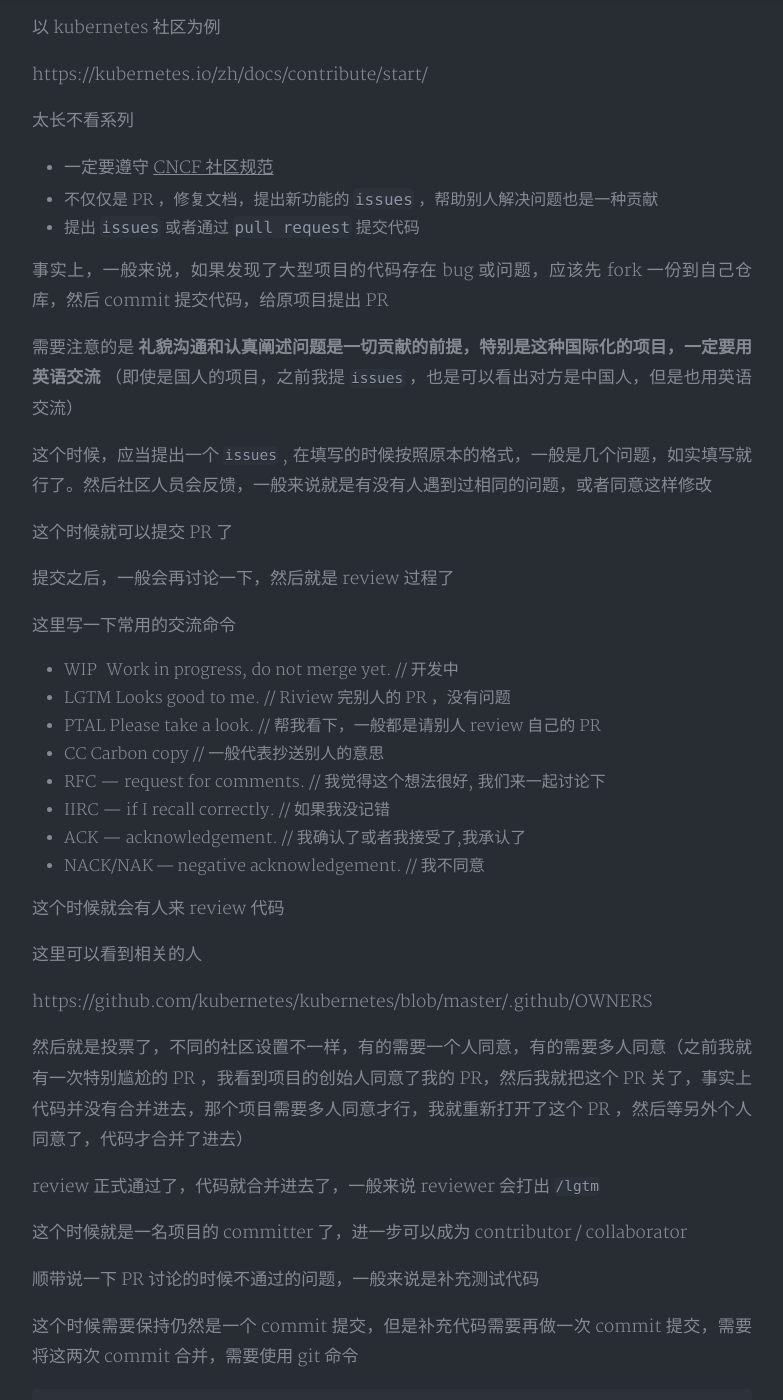
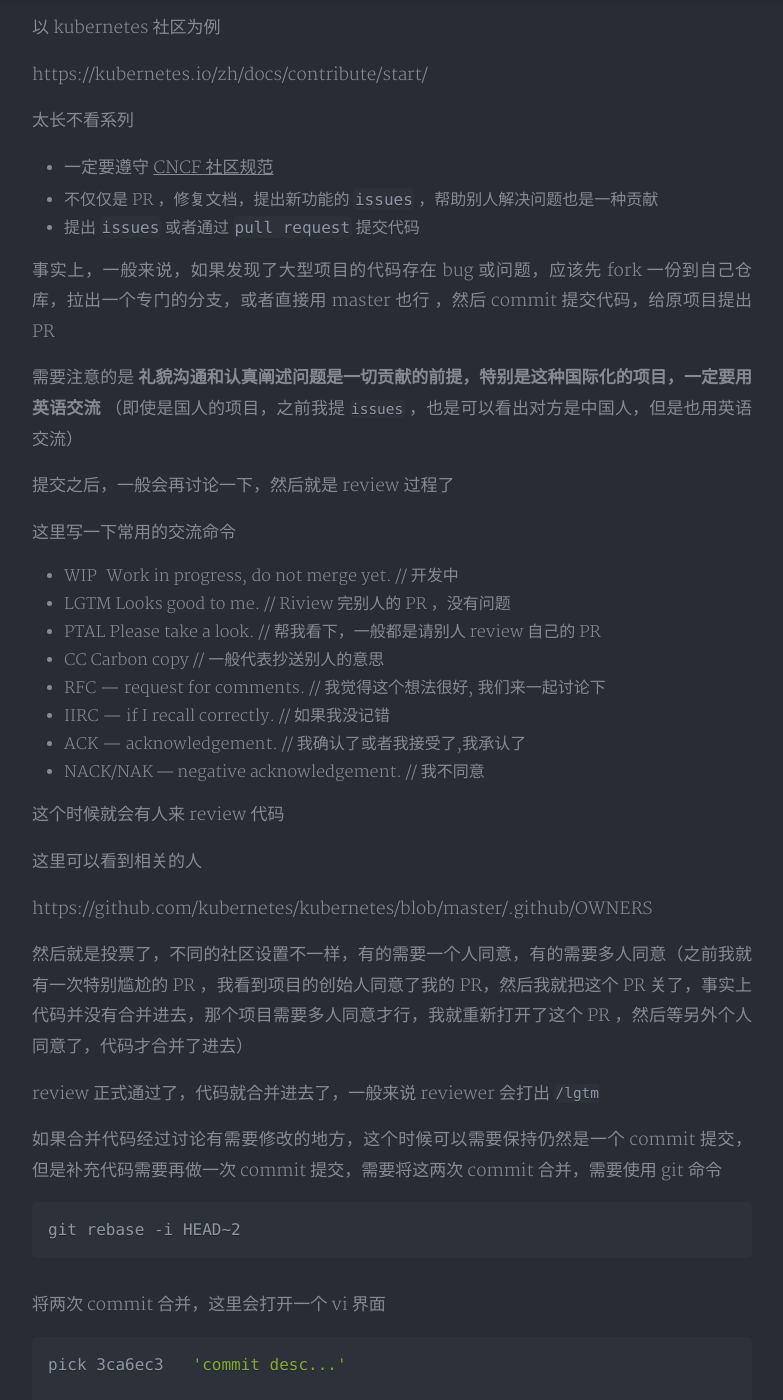
Before and after one commit to ica10888/ica10888.github.io, a Jekyll site: the page built from _posts/2020-03-22-Tekton 问题排查和 github 社区.md, in a window 1280 px wide and 1400 px high, scrolled down 2277 px. Shown: the whole window, without its empty margins (248-1031 px from the left). Built offline with Jekyll 4.4.1, drawn with Linux system fonts in a browser that asks for light colours; nearby versions of some CDN libraries; a style sheet for code colours, icons or effects is not loaded.

Commit message:
Update 2020-03-22-Tekton 问题排查和 github 社区.md

````diff
--- a/_posts/2020-03-22-Tekton 问题排查和 github 社区.md
+++ b/_posts/2020-03-22-Tekton 问题排查和 github 社区.md
@@ -74,13 +74,9 @@
 - 不仅仅是 PR ，修复文档，提出新功能的 `issues` ，帮助别人解决问题也是一种贡献
 - 提出 `issues` 或者通过 `pull request` 提交代码
 
-事实上，一般来说，如果发现了大型项目的代码存在 bug 或问题，应该先 fork 一份到自己仓库，然后 commit 提交代码，给原项目提出 PR
+事实上，一般来说，如果发现了大型项目的代码存在 bug 或问题，应该先 fork 一份到自己仓库，拉出一个专门的分支，或者直接用 master 也行 ，然后 commit 提交代码，给原项目提出 PR
 
 需要注意的是 **礼貌沟通和认真阐述问题是一切贡献的前提，特别是这种国际化的项目，一定要用英语交流**  （即使是国人的项目，之前我提 `issues` ，也是可以看出对方是中国人，但是也用英语交流）
-
-这个时候，应当提出一个 `issues` , 在填写的时候按照原本的格式，一般是几个问题，如实填写就行了。然后社区人员会反馈，一般来说就是有没有人遇到过相同的问题，或者同意这样修改
-
-这个时候就可以提交 PR 了
 
 提交之后，一般会再讨论一下，然后就是 review 过程了
 
@@ -105,11 +101,7 @@
 
 review 正式通过了，代码就合并进去了，一般来说 reviewer 会打出 `/lgtm`
 
-这个时候就是一名项目的 committer 了，进一步可以成为 contributor / collaborator
-
-顺带说一下 PR 讨论的时候不通过的问题，一般来说是补充测试代码
-
-这个时候需要保持仍然是一个 commit 提交，但是补充代码需要再做一次 commit 提交，需要将这两次 commit 合并，需要使用 git 命令
+如果合并代码经过讨论有需要修改的地方，这个时候可以需要保持仍然是一个 commit 提交，但是补充代码需要再做一次 commit 提交，需要将这两次 commit 合并，需要使用 git 命令
 
 ``` shell
 git rebase -i HEAD~2
````
